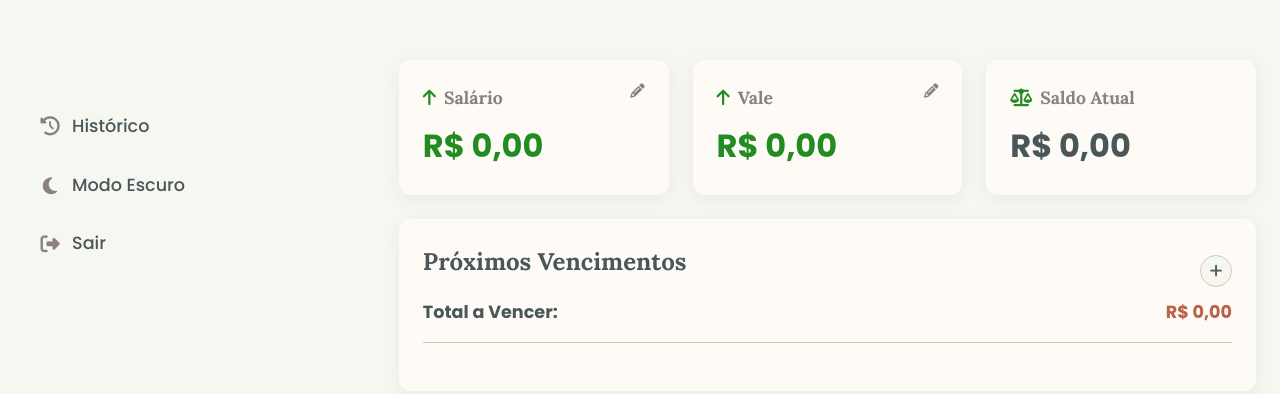
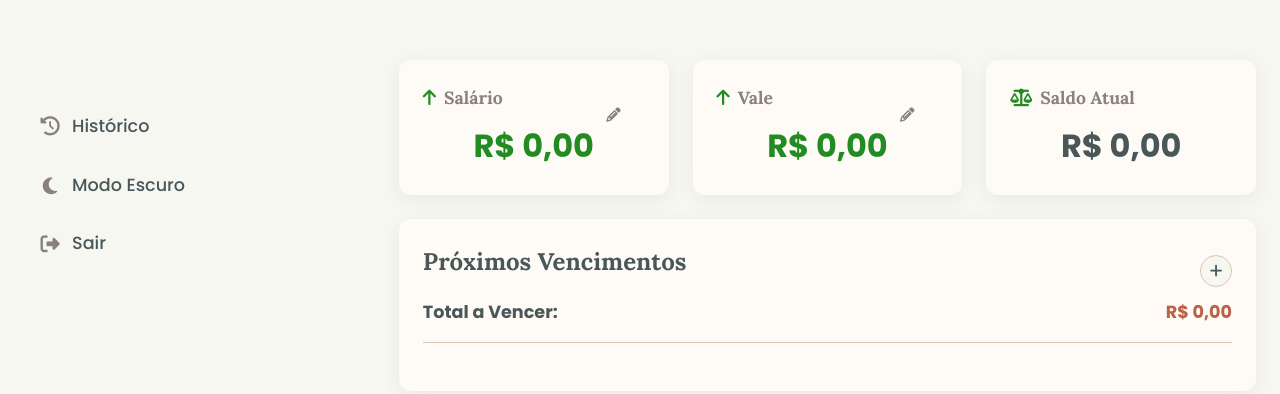
Before and after one commit to FxNeeeL/Nortis, a website: page v2 - testes/index.html in a window 1280 px wide. Drawn offline with Linux system fonts and the light colour scheme; no server answers; sample sign-in values are in the browser's storage.

Commit message:
style: Centraliza conteúdo dos cards principais

```diff
--- a/v2 - testes/style.css
+++ b/v2 - testes/style.css
@@ -51,10 +51,55 @@ header { flex-shrink: 0; }
 .vertical-menu a:hover, .vertical-menu button:hover { background-color: var(--color-background-hover); }
 .vertical-menu i { font-size: 1.2rem; width: 20px; text-align: center; color: var(--color-secondary-text); }
 .highlight-cards { display: flex; gap: 24px; flex-wrap: wrap; }
-.highlight-card { background-color: var(--color-surface); border-radius: 12px; padding: 16px 24px; box-shadow: 0 4px 20px var(--color-shadow); flex: 1; position: relative; transition: background-color 0.3s ease, box-shadow 0.3s ease; text-align: left; }
-.highlight-header { display: flex; justify-content: space-between; align-items: center; margin-bottom: 8px; width: 100%; }
-.highlight-card h3 { display: flex; align-items: center; gap: 8px; color: var(--color-secondary-text); font-size: 1.1rem; font-weight: 500; margin: 0; }
-.highlight-amount { font-size: 2rem; font-weight: 700; color: var(--color-primary-text); margin: 0; text-align: left; }
+.highlight-card {
+    background-color: var(--color-surface);
+    border-radius: 12px;
+    padding: 16px 24px;
+    box-shadow: 0 4px 20px var(--color-shadow);
+    flex: 1;
+    position: relative;
+    transition: background-color 0.3s ease, box-shadow 0.3s ease;
+    /* MUDANÇA: Alinhamento geral do card para o centro */
+    text-align: center;
+}
+.highlight-header {
+    /* MUDANÇA: Centraliza o h3, mas mantém o botão de editar no canto */
+    justify-content: center;
+    align-items: center;
+    margin-bottom: 8px;
+    width: 100%;
+    position: relative; /* Necessário para o posicionamento absoluto do botão de editar */
+}
+.highlight-card h3 {
+    display: flex;
+    align-items: center;
+    gap: 8px;
+    color: var(--color-secondary-text);
+    font-size: 1.1rem;
+    font-weight: 500;
+    margin: 0;
+}
+.highlight-amount {
+    font-size: 2rem;
+    font-weight: 700;
+    color: var(--color-primary-text);
+    margin: 0;
+    /* MUDANÇA: Alinhamento do valor para o centro */
+    text-align: center;
+}
+
+/* O edit-income-btn já está com position: absolute, o que é perfeito para este layout. */
+.edit-income-btn {
+    position: absolute;
+    top: -5px; /* Ajuste fino da posição vertical */
+    right: 0;
+    /* ... o resto das regras do botão continuam iguais */
+}
+
+/* Garante que o H3 do card de Saldo (que não tem botão) fique perfeitamente centralizado */
+.highlight-card.balance .highlight-header {
+    justify-content: center;
+}
 .highlight-amount.positive, .highlight-header .positive { color: var(--color-positive); }
 .highlight-amount.negative { color: var(--color-critical); }
 .highlight-card.balance .highlight-header i { color: var(--color-positive); }
```
